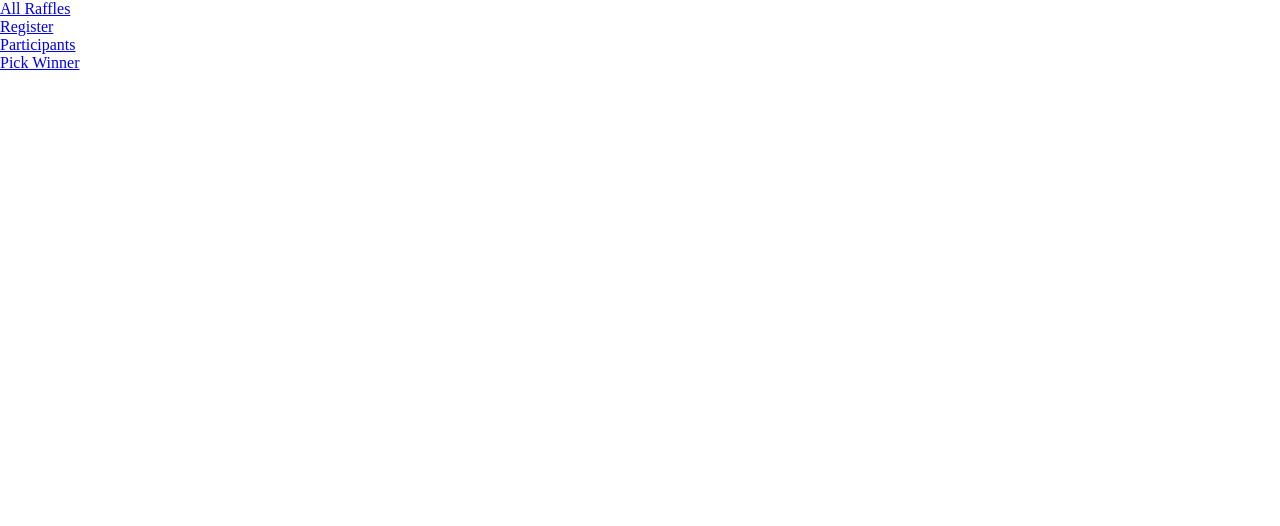
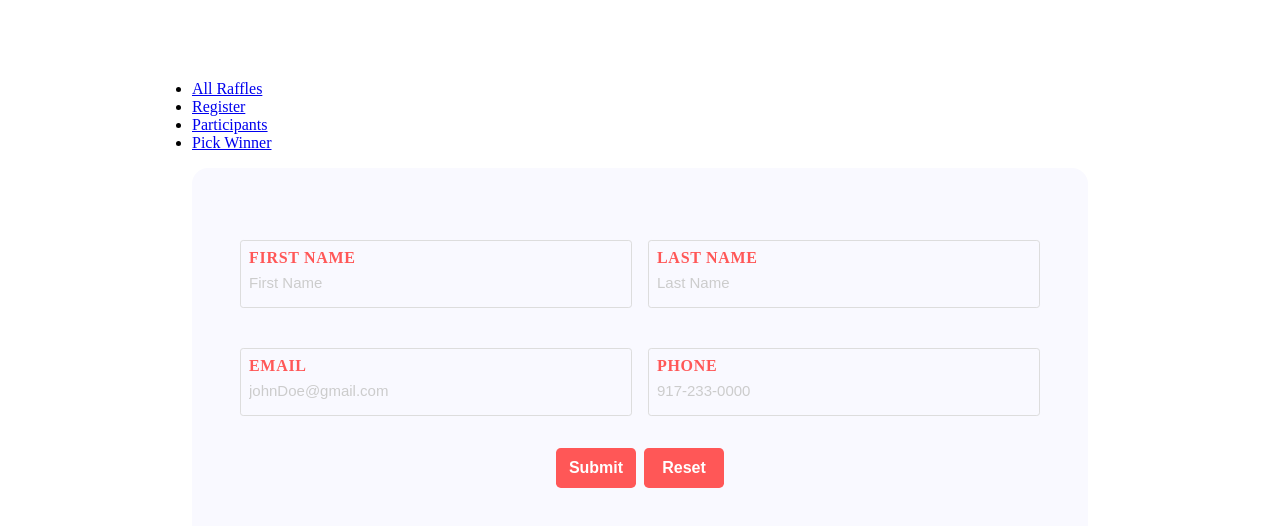
Before and after one commit to KarmaG-7/raffle-frontend, a React (Vite) app: page /raffles/1 in a window 1280 px wide. Shown: the top 526 px of the page. Built offline with nearby package versions, Linux system fonts and the light colour scheme.

Commit message:
pick winner and get winner feature added plus included layout of adding participant form

```diff
--- a/src/App.jsx
+++ b/src/App.jsx
@@ -4,6 +4,7 @@ import Home from "./Components/Home/Home";
 import SingleRaffle from "./Components/SingleRaffle/SingleRaffle";
 import All_Raffles from "./Components/All_Raffles/All_Raffles";
 import RaffleParticipants from "./Components/RaffleParticipants/RaffleParticipants";
+import Get_Winner from "./Components/Get_Winner/Get_Winner";
 import "./App.css";
 
 function App() {
@@ -18,6 +19,7 @@ function App() {
             path="/raffles/:id/participants"
             element={<RaffleParticipants />}
           ></Route>
+          <Route path="/raffles/:id/winner" element={<Get_Winner />}></Route>
         </Routes>
       </Router>
     </>
--- /dev/null
+++ b/src/Components/Get_Winner/Get_Winner.jsx
@@ -0,0 +1,52 @@
+import React, { useState, useEffect } from "react";
+import axios from "axios";
+import NavBar from "../NavBar/NavBar";
+import { useParams } from "react-router-dom";
+import Pick_Winner from "../Pick_Winner/Pick_Winner";
+
+const Get_Winner = () => {
+  const { id } = useParams();
+  const [winnerInfo, setWinnerInfo] = useState({});
+  const [loading, setLoading] = useState(true);
+  const [errorMessage, setErrorMessage] = useState("");
+
+  useEffect(() => {
+    fetchWinner();
+  }, []);
+
+  const chosenOne = (data) => {
+    setWinnerInfo(data);
+  };
+
+  const fetchWinner = async () => {
+    try {
+      const url = import.meta.env.VITE_API_URL;
+      setErrorMessage("");
+      const res = await axios.get(`${url}/raffles/${id}/winner`);
+      setWinnerInfo(res.data.data);
+      setLoading(false);
+    } catch (error) {
+      setErrorMessage(error.message);
+    }
+  };
+
+  return (
+    <div className="section-winner">
+      <NavBar id={id} />
+      <div>
+        {loading && <p>Loading...</p>}
+        {errorMessage && <p>{errorMessage}</p>}
+        {!loading && winnerInfo !== null && (
+          <div className="eachPerson">
+            <p>Name: {winnerInfo.first_name}</p>
+            <p>Email: {winnerInfo.email}</p>
+            <p>Phone: {winnerInfo.phone || "N/A"}</p>
+          </div>
+        )}
+      </div>
+      {!loading && winnerInfo === null && <Pick_Winner chosenOne={chosenOne} />}
+    </div>
+  );
+};
+
+export default Get_Winner;
--- /dev/null
+++ b/src/Components/Pick_Winner/Pick_Winner.css
@@ -0,0 +1,39 @@
+.pick-winner {
+  width: 70%;
+  margin: 5rem auto;
+  display: flex;
+  flex-direction: column;
+  gap: 2rem;
+  .winner-form {
+    display: flex;
+    flex-direction: column;
+    gap: 1rem;
+    .winner-input {
+      height: 2.5rem;
+      border: 0.2px solid #ccc;
+      border-radius: 0.3rem;
+      padding: 8px;
+      margin-bottom: 1rem;
+      background-color: rgb(249 249 255);
+      &::placeholder {
+        color: #ccc;
+        font-size: 15px;
+      }
+    }
+    .submit-button {
+      width: 100%;
+      height: 2.5rem;
+      border: none;
+      border-radius: 0.3rem;
+      background-color: #ff5757;
+      color: white;
+      cursor: pointer;
+      margin: 1rem 0rem;
+      font-weight: bold;
+      font-size: medium;
+      &:hover {
+        transform: scale(0.96);
+      }
+    }
+  }
+}
--- /dev/null
+++ b/src/Components/Pick_Winner/Pick_Winner.jsx
@@ -0,0 +1,68 @@
+import React, { useState } from "react";
+import "./Pick_Winner.css";
+import { useParams } from "react-router-dom";
+import axios from "axios";
+
+const Pick_Winner = ({ chosenOne }) => {
+  const { id } = useParams();
+  const [errorMessage, setErrorMessage] = useState("");
+  const [loading, setLoading] = useState(false);
+  const [password, setPassword] = useState({ secret_token: "" });
+
+  const handleChange = (e) => {
+    setPassword({
+      ...password,
+      [e.target.id]: e.target.value,
+    });
+  };
+
+  const handleSubmit = async (e) => {
+    e.preventDefault();
+    await pickWinner();
+    setPassword({ secret_token: "" });
+  };
+
+  const pickWinner = async () => {
+    try {
+      const url = import.meta.env.VITE_API_URL;
+      setLoading(true);
+      setErrorMessage("");
+      const res = await axios.put(`${url}/raffles/${id}/winner`, password);
+      chosenOne(res.data.data);
+    } catch (error) {
+      if (error.response && error.response.status === 403) {
+        setErrorMessage("Invalid secret token. Please try again.");
+      } else if (error.response && error.response.status === 400) {
+        setErrorMessage(error.response.data.error);
+      } else {
+        setErrorMessage("An error occurred. Please try again later.");
+      }
+    } finally {
+      setLoading(false);
+    }
+  };
+
+  return (
+    <div className="pick-winner">
+      {loading && <p>Loading....</p>}
+
+      <form onSubmit={handleSubmit} className="winner-form">
+        <h3>Pick a Winner</h3>
+        <input
+          className="winner-input"
+          placeholder="Secret Token"
+          type="text"
+          onChange={handleChange}
+          value={password.secret_token}
+          id="secret_token"
+          required
+        />
+        {errorMessage && <p className="error-message">{errorMessage}</p>}
+
+        <button className="submit-button">Pick a Winner</button>
+      </form>
+    </div>
+  );
+};
+
+export default Pick_Winner;
--- /dev/null
+++ b/src/Components/SingleRaffle/SingleRaffle.css
@@ -0,0 +1,68 @@
+.enterToRaffle {
+  width: 70%;
+  margin: 5rem auto;
+  .add-participant-form {
+    display: grid;
+    grid-template-columns: 1fr 1fr;
+    gap: 1rem;
+    color: rgb(24 24 29);
+    padding: 3rem;
+    margin: 1rem 0 4rem 0;
+    border-radius: 1rem;
+    background-color: #f9f9ff;
+
+    .input-block {
+      display: flex;
+      flex-direction: column;
+      margin-top: 1.5rem;
+      border: 1.5px solid #ddd;
+      border-radius: 0.2rem;
+      &:focus-within {
+        border-color: #8c7569;
+        .input-label {
+          color: rgba(140, 117, 105, 0.8);
+        }
+      }
+      .input-label {
+        padding: 8px;
+        color: #ff5757;
+        font-weight: 600;
+        text-transform: uppercase;
+        letter-spacing: 0.7px;
+      }
+      .create-raffle-input {
+        height: 1rem;
+        border: 0;
+        outline: none;
+        padding: 8px;
+        margin-bottom: 1rem;
+        background-color: rgb(249 249 255);
+        &::placeholder {
+          color: #ccc;
+          font-size: 15px;
+        }
+      }
+    }
+    .add-reset {
+      grid-column: 1/3;
+      justify-self: center;
+      display: flex;
+      gap: 0.5rem;
+      button {
+        width: 5rem;
+        height: 2.5rem;
+        border: none;
+        border-radius: 0.3rem;
+        background-color: #ff5757;
+        color: white;
+        cursor: pointer;
+        margin: 1rem 0rem;
+        font-weight: bold;
+        font-size: medium;
+        &:hover {
+          transform: scale(0.96);
+        }
+      }
+    }
+  }
+}
--- a/src/Components/SingleRaffle/SingleRaffle.jsx
+++ b/src/Components/SingleRaffle/SingleRaffle.jsx
@@ -1,11 +1,107 @@
 import React from "react";
 import NavBar from "../NavBar/NavBar";
+import { useState, useEffect } from "react";
 import { useParams } from "react-router-dom";
+import "./SingleRaffle.css";
 
 const SingleRaffle = () => {
   const { id } = useParams();
+  const [newParticipant, setNewParticipant] = useState({
+    first_name: "",
+    last_name: "",
+    email: "",
+    phone: "",
+  });
 
-  return <NavBar id={id} />;
+  const handleChange = (e) => {
+    setNewParticipant({
+      ...newParticipant,
+      [e.target.id]: e.target.value,
+    });
+  };
+
+  const resetForm = () => {
+    setNewParticipant({
+      first_name: "",
+      last_name: "",
+      email: "",
+      phone: "",
+    });
+  };
+
+  const handleSubmit = () => {};
+
+  return (
+    <div className="enterToRaffle">
+      <NavBar id={id} />
+      <form onSubmit={handleSubmit} className="add-participant-form">
+        <div className="input-block">
+          <label htmlFor="raffle" className="input-label">
+            {" "}
+            First Name
+          </label>
+          <input
+            placeholder="First Name"
+            className="create-raffle-input"
+            type="text"
+            onChange={handleChange}
+            value={newParticipant.first_name}
+            id="first_name"
+            required
+          />
+        </div>
+        <div className="input-block">
+          <label htmlFor="raffle" className="input-label">
+            {" "}
+            Last Name
+          </label>
+          <input
+            placeholder="Last Name"
+            className="create-raffle-input"
+            type="text"
+            onChange={handleChange}
+            value={newParticipant.last_name}
+            id="last_name"
+            required
+          />
+        </div>
+        <div className="input-block">
+          <label htmlFor="raffle" className="input-label">
+            {" "}
+            Email
+          </label>
+          <input
+            placeholder="johnDoe@gmail.com"
+            className="create-raffle-input"
+            type="text"
+            onChange={handleChange}
+            value={newParticipant.email}
+            id="email"
+            required
+          />
+        </div>
+        <div className="input-block">
+          <label htmlFor="raffle" className="input-label">
+            {" "}
+            Phone
+          </label>
+          <input
+            placeholder="917-233-0000"
+            className="create-raffle-input"
+            type="text"
+            onChange={handleChange}
+            value={newParticipant.phone}
+            id="phone"
+            required
+          />
+        </div>
+        <div className="add-reset">
+          <button>Submit</button>
+          <button onClick={resetForm}>Reset</button>
+        </div>
+      </form>
+    </div>
+  );
 };
 
 export default SingleRaffle;
```
